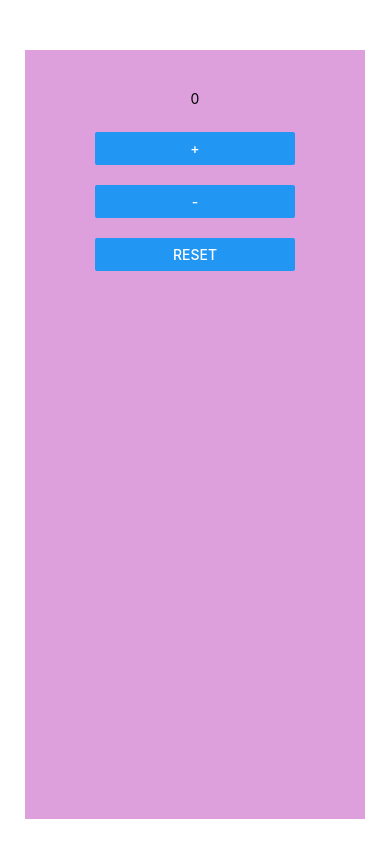
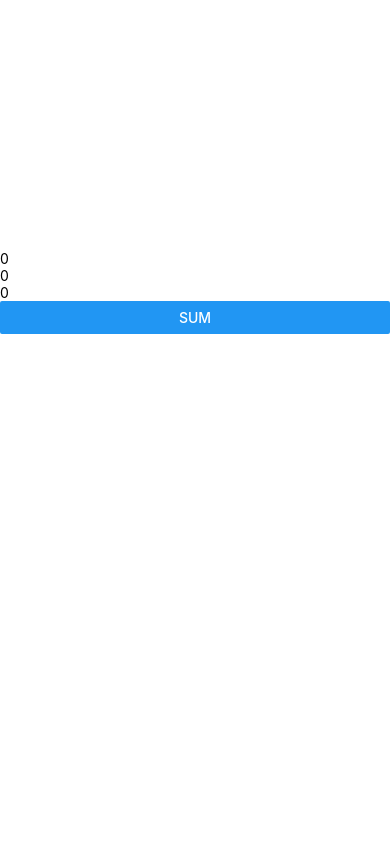
Before and after one commit to pyBae-py/first-mobile-app, a React Native app: screen / in a window 390 px wide. Built offline with nearby package versions, Linux system fonts and the light colour scheme.

Commit message:
:new: Develop Calculator

```diff
--- a/App.js
+++ b/App.js
@@ -1,60 +1,14 @@
-import React, { useState } from 'react'
-import { ScrollView, Text, StyleSheet } from 'react-native'
-import MyButton from './components/mybutton.jsx'
-import { Main } from './styles'
+import React from 'react'
+import { ScrollView } from 'react-native'
+
+// Containers
+import Calculator from './containers/calculator.js'
 
 const App = () => {
-  const [count, setCount] = useState(0)
-
   return (
-    <ScrollView style={styles.container}>
-      <Text
-        style={{
-          padding: 15,
-          textAlign: 'center',
-        }}
-      >
-        {count}
-      </Text>
-      <MyButton
-        onPress={() => {
-          setCount(count + 1)
-        }}
-        title={'+'}
-      />
-
-      <MyButton
-        onPress={() => {
-          if (count === 0) {
-            alert("I can't decrement more")
-            return
-          }
-          setCount(count - 1)
-        }}
-        title={'-'}
-      />
-
-      <MyButton
-        onPress={() => {
-          if (count === 0) {
-            alert('Count is already 0')
-            return
-          }
-          setCount(0)
-        }}
-        title={'Reset'}
-      />
+    <ScrollView>
+      <Calculator />
     </ScrollView>
   )
 }
-
-const styles = StyleSheet.create({
-  container: {
-    backgroundColor: Main.bgColor,
-    padding: Main.padding,
-    margin: Main.margin,
-    marginTop: Main.marginTop,
-  },
-})
-
 export default App
--- a/components/mybutton.jsx
+++ /dev/null
@@ -1,18 +0,0 @@
-import React from 'react'
-import { View, Button } from 'react-native'
-
-const MyButton = (props) => {
-  return (
-    <View
-      style={{
-        margin: 10,
-        width: 200,
-        alignSelf: 'center',
-      }}
-    >
-      <Button title={props.title} onPress={props.onPress} />
-    </View>
-  )
-}
-
-export default MyButton
--- /dev/null
+++ b/components/textField.js
@@ -0,0 +1,44 @@
+import React, { useState } from 'react'
+import { Button, View, TextInput } from 'react-native'
+
+const TextField = () => {
+  const [num1, setNum1] = useState('0')
+  const [num2, setNum2] = useState('0')
+  const [sum, setSum] = useState('0')
+
+  const handleNum1 = (e) => {
+    setNum1(e)
+  }
+
+  const handleNum2 = (e) => {
+    setNum2(e)
+  }
+
+  const handleSum = (e) => {
+    setSum(parseFloat(num1) + parseFloat(num2))
+  }
+
+  return (
+    <View
+      style={{
+        justifyContent: 'center',
+        marginTop: 250,
+      }}
+    >
+      <View>
+        <TextInput value={num1} onChangeText={handleNum1} />
+      </View>
+      <View>
+        <TextInput value={num2} onChangeText={handleNum2} />
+      </View>
+      <View>
+        <TextInput value={`${sum}`} editable={false} />
+      </View>
+      <View>
+        <Button onPress={handleSum} title="Sum" />
+      </View>
+    </View>
+  )
+}
+
+export default TextField
--- /dev/null
+++ b/containers/calculator.js
@@ -0,0 +1,10 @@
+import React from 'react'
+
+// Components
+import TextField from '../components/textField.js'
+
+const Calculator = () => {
+  return <TextField />
+}
+
+export default Calculator
--- a/package.json
+++ b/package.json
@@ -19,5 +19,5 @@
     "@babel/core": "^7.8.6",
     "babel-preset-expo": "~8.1.0"
   },
-  "private": true
+  "private": false
 }
```
Also changed, not shown: 1 other file (tests, documents, lock files or other folders).
